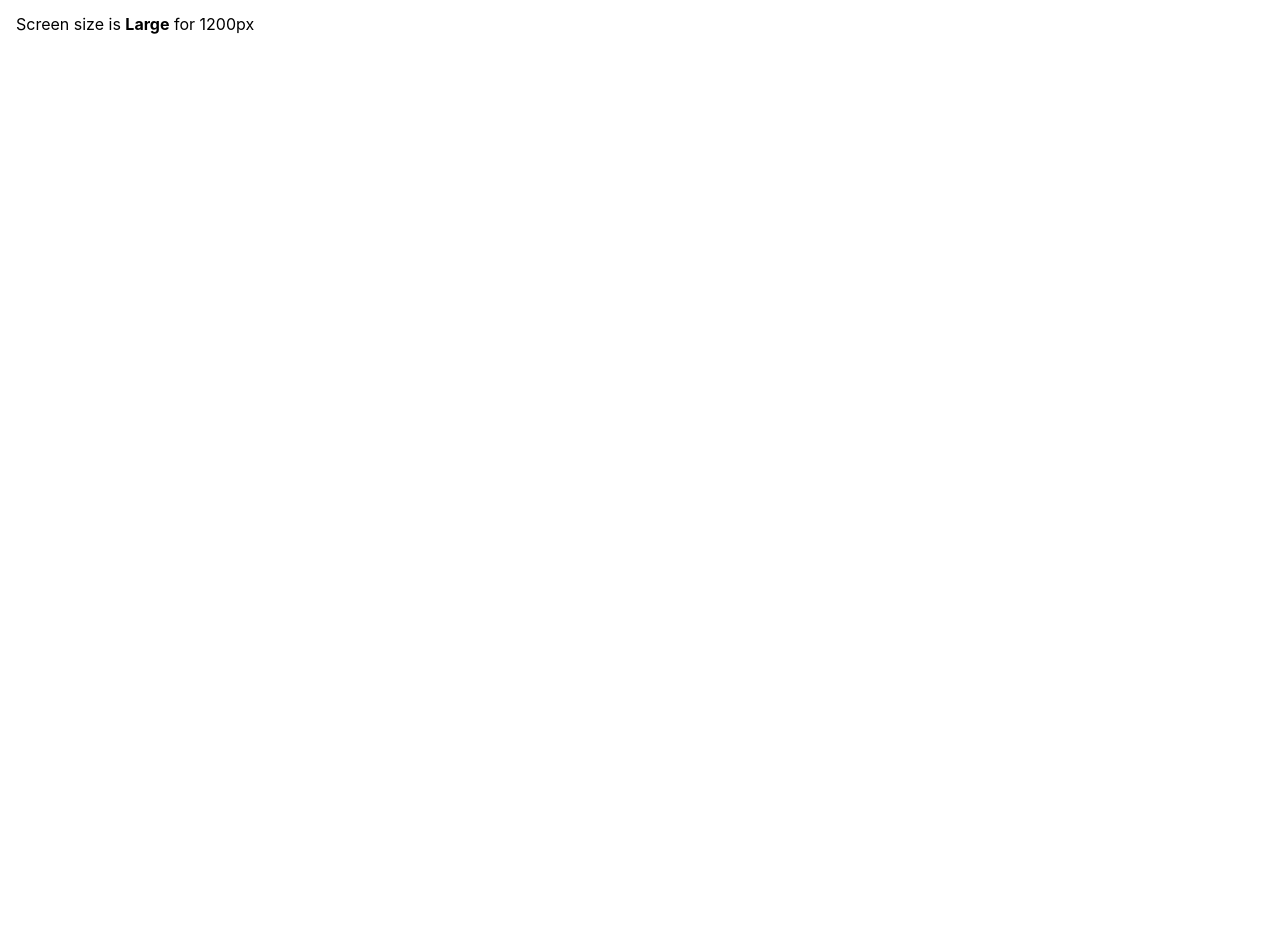
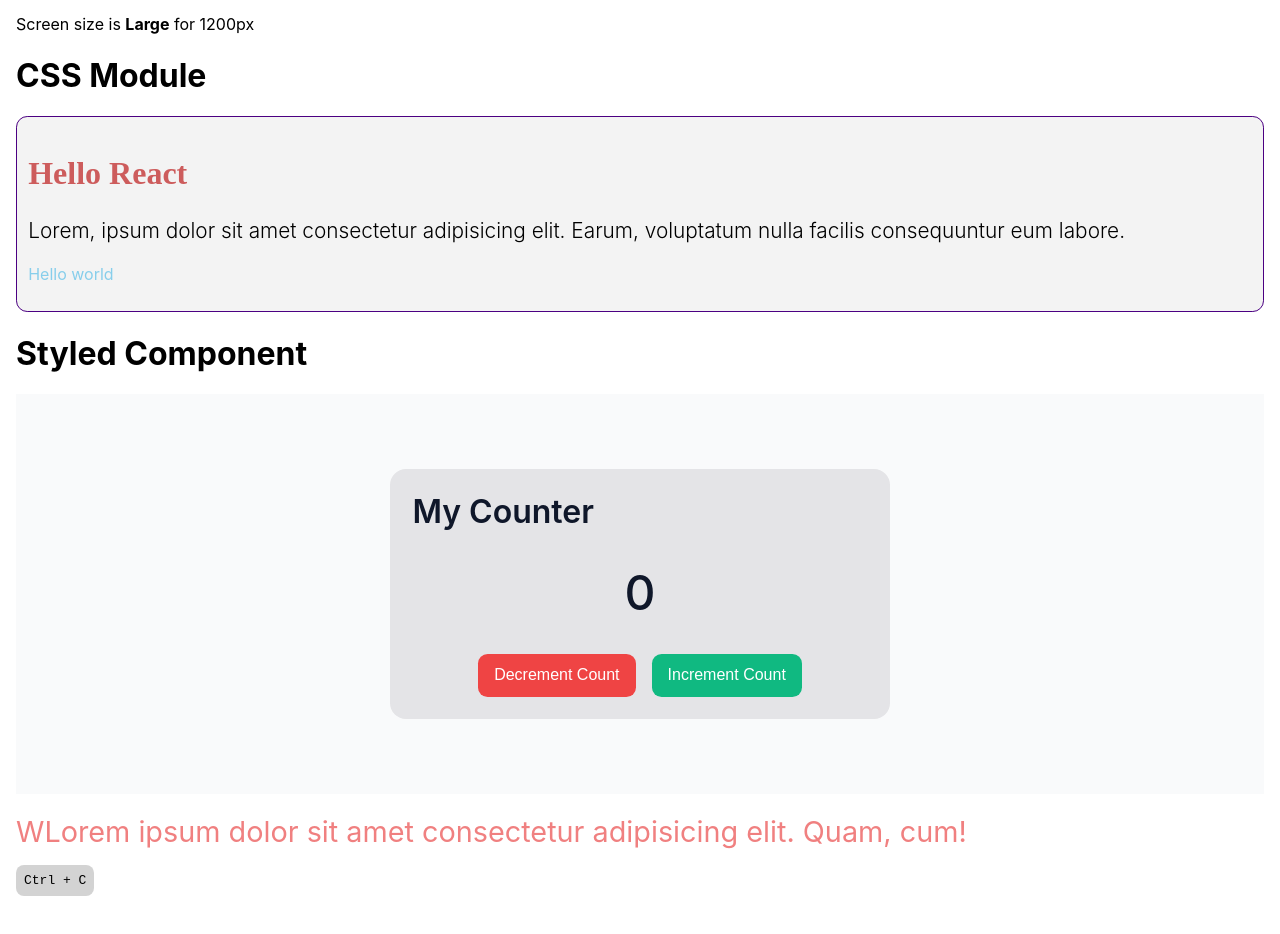
Before and after one commit to marzuk-zarir/learn-react, a React (Vite) app: page / in a window 1280 px wide. Shown: the part 6244-7178 px from the top of the page. Before the commit the page ends 6478 px from the top, so only its background shows below. Built offline with nearby package versions, Linux system fonts and the light colour scheme; no server answers.

Commit message:
feat: styling added

```diff
--- /dev/null
+++ b/src/functionalComponents/9-styling/9.1-css-module.jsx
@@ -0,0 +1,21 @@
+import styles from './css/9.1-css-module.module.css'
+
+/**
+ * ? CSS Module
+ * * Css module is scoped with component. It doesn't conflict other css even classNames are same. bcz compiler add some random string with original class name so every class name is unique
+ * * Filename convention is [component].module.css
+ *
+ */
+
+export default function CSSModule() {
+    return (
+        <div className={styles.card}>
+            <h2 className={styles.heading}>Hello React</h2>
+            <p className={styles.paragraph}>
+                Lorem, ipsum dolor sit amet consectetur adipisicing elit. Earum,
+                voluptatum nulla facilis consequuntur eum labore.
+            </p>
+            <p id={styles.test}>Hello world</p>
+        </div>
+    )
+}
--- /dev/null
+++ b/src/functionalComponents/9-styling/9.2-styled-component.jsx
@@ -0,0 +1,68 @@
+/**
+ * ? Styled Component (3rd party)
+ * * Styled component provide us sass like nesting, auto vendor prefixes, no class name collusion
+ * * Style component use tagged template literal for styling. all css property name is default (no camelCase). It returns a component which contains those styles
+ * * styled.tag`css` for built in tag and for custom component we can use styled(custom_component)`css` [must pass className prop to child which want to style]
+ * * In production build it can not parse into raw css file like css module
+ * * It also supports injecting global style, animation, ssr stylesheet injecting etc
+ *
+ * ! Note: React component should return one element. Sometimes it breaks our styles. For prevent this we can use <React.Fragment></React.Fragment> or shorthand <></>
+ */
+
+import { useState } from 'react'
+import {
+    Button,
+    ButtonWrapper,
+    Card,
+    CounterCount,
+    External,
+    GlobalStyles,
+    Heading,
+    Wrapper
+} from './styles/Counter.styles'
+
+export default function StyledComponent() {
+    const [count, setCount] = useState(0)
+
+    const incrementCount = () => {
+        setCount((count) => count + 1)
+    }
+
+    const decrementCount = () => {
+        setCount((count) => count - 1)
+    }
+
+    return (
+        <>
+            <GlobalStyles />
+            <Wrapper>
+                <Card>
+                    <Heading>My Counter</Heading>
+                    <CounterCount>{count}</CounterCount>
+                    <ButtonWrapper>
+                        <Button
+                            background="#ef4444"
+                            color="#fff"
+                            onClick={decrementCount}
+                            draggable
+                        >
+                            Decrement Count
+                        </Button>
+                        <Button
+                            background="#10b981"
+                            color="#fff"
+                            onClick={incrementCount}
+                        >
+                            Increment Count
+                        </Button>
+                    </ButtonWrapper>
+                </Card>
+            </Wrapper>
+            <External
+                fontSize="1.8"
+                text="WLorem ipsum dolor sit amet consectetur adipisicing elit. Quam, cum!"
+            />
+            <kbd>Ctrl + C</kbd>
+        </>
+    )
+}
--- /dev/null
+++ b/src/functionalComponents/9-styling/components/ExternalComponent.jsx
@@ -0,0 +1,4 @@
+export default function ExternalComponent({ className, text }) {
+    // Pass className from styled component for external component
+    return <h1 className={className}>{text}</h1>
+}
--- /dev/null
+++ b/src/functionalComponents/9-styling/css/9.1-css-module.module.css
@@ -0,0 +1,21 @@
+.card {
+    background: #f3f3f3;
+    padding: 0.7rem;
+    border: 1px solid indigo;
+    border-radius: 0.7rem;
+}
+
+.heading {
+    font-size: 2rem;
+    font-family: cursive;
+    color: indianred;
+}
+
+.paragraph {
+    font-size: 1.3rem;
+    font-weight: 300;
+}
+
+#test {
+    color: skyblue;
+}
--- /dev/null
+++ b/src/functionalComponents/9-styling/styles/Counter.styles.jsx
@@ -0,0 +1,75 @@
+import styled, { createGlobalStyle } from 'styled-components'
+import ExternalComponent from '../components/ExternalComponent'
+
+// GlobalStyles injecting
+export const GlobalStyles = createGlobalStyle`
+    kbd {
+        background: lightgray;
+        font-weight: 500;
+        padding: 0.5rem;
+        border-radius: 0.5rem;
+    }
+`
+
+export const Wrapper = styled.div`
+    display: flex;
+    justify-content: center;
+    align-items: center;
+    height: 400px;
+    background: #f9fafb;
+
+    *,
+    *::before,
+    *::after {
+        margin: 0;
+        padding: 0;
+        outline: 0;
+        border: 0;
+        box-sizing: border-box;
+    }
+`
+
+export const Card = styled.div`
+    min-width: 500px;
+    background: #e4e4e7;
+    text-align: center;
+    padding: 1.4rem;
+    border-radius: 1rem;
+`
+
+export const Heading = styled.h1`
+    color: #0f172a;
+    font-size: 2rem;
+    font-weight: 600;
+    text-align: left;
+`
+
+export const CounterCount = styled.h2`
+    color: #0f172a;
+    font-size: 3rem;
+    font-weight: 500 !important;
+    margin: 2rem 0;
+`
+
+export const ButtonWrapper = styled.div`
+    display: flex;
+    justify-content: center;
+    column-gap: 1rem;
+`
+
+// For reuse our style we can use prop from this component
+export const Button = styled.button`
+    color: ${(prop) => prop.color}; /* Render prop pattern 🤐 */
+    background: ${(prop) => prop.background};
+    font-size: 1rem;
+    padding: 0.8rem 1rem;
+    border-radius: 0.6rem;
+    cursor: pointer;
+`
+
+// External component styling
+export const External = styled(ExternalComponent)`
+    color: lightcoral;
+    font-size: ${(prop) => prop.fontSize}rem;
+    font-weight: 400;
+`
--- a/src/functionalComponents/FunctionalComponentRoot.jsx
+++ b/src/functionalComponents/FunctionalComponentRoot.jsx
@@ -6,6 +6,8 @@ import UseMemoUseCallback from './4-useMemo-and-useCallback/4.1-usememo-and-usec
 import UseRef from './5-useRef/5.1-use-ref'
 import UseReducer from './6-useReducer/use-reducer-root'
 import CustomHook from './8-custom-hooks/8.1-custom-hook'
+import CSSModule from './9-styling/9.1-css-module'
+import StyledComponent from './9-styling/9.2-styled-component'
 
 export default function FunctionalComponentRoot() {
     const [show, setShow] = useState(true)
@@ -30,6 +32,10 @@ export default function FunctionalComponentRoot() {
             <UseReducer />
             <h1>Custom Hook</h1>
             <CustomHook />
+            <h1>CSS Module</h1>
+            <CSSModule />
+            <h1>Styled Component</h1>
+            <StyledComponent />
         </div>
     )
 }
```
Also changed, not shown: 1 other file (tests, documents, lock files or other folders).
